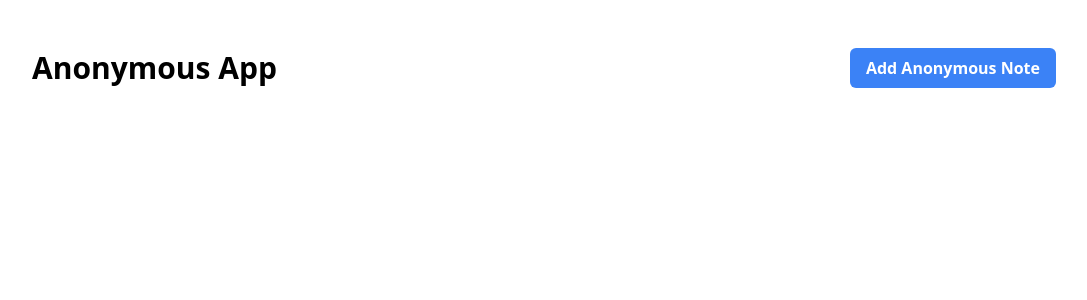
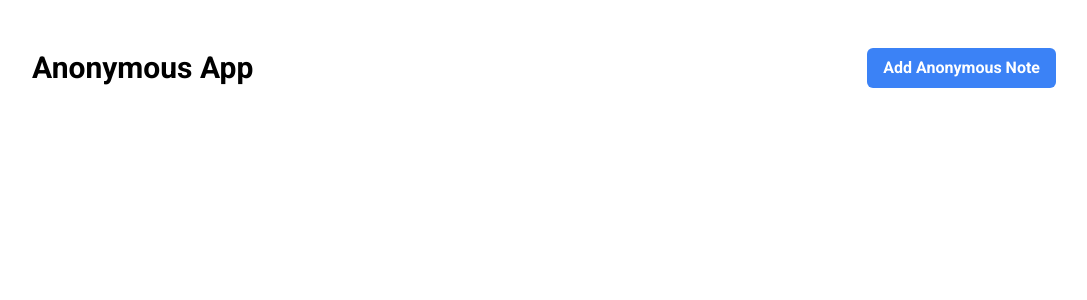
Before and after one commit to Sheriff-Oladimeji/confy, a Django app: page / in a window 1280 px wide. Shown: the top 300 px of the page, without its empty margins (96-1183 px from the left). Run offline with Django 4.2, Linux system fonts and the light colour scheme; data that the repository does not hold is empty; some libraries are stand-ins or nearby versions.

Commit message:
fix: change font

```diff
--- a/anonymous/templates/base.html
+++ b/anonymous/templates/base.html
@@ -4,20 +4,26 @@
     <meta charset="UTF-8" />
     <meta name="viewport" content="width=device-width, initial-scale=1.0" />
     <script src="https://cdn.tailwindcss.com"></script>
+    <link rel="preconnect" href="https://fonts.googleapis.com">
+<link rel="preconnect" href="https://fonts.gstatic.com" crossorigin>
+<link href="https://fonts.googleapis.com/css2?family=Roboto:wght@400;500;700&display=swap" rel="stylesheet">
     <script>
     tailwind.config = {
       theme: {
         extend: {
           colors: {
             clifford: '#da373d',
-          }
+          },
+           fontFamily: {
+      roboto : ['Roboto', "sans-serif"]
+    },
         }
       }
     }
   </script>
     <title>{% block title %}{% endblock %}</title>
   </head>
-  <body>
+  <body class="font-roboto">
    <div class="w-[90%] mx-auto sm:w-[80%] py-12 flex justify-between items-center"> <h1 class="text-3xl font-bold text-grey-600 ">Anonymous  App</h1>
     <span class="bg-blue-500 text-white font-bold rounded-md px-4 text-center py-2 w-max">
       <a href="/form">Add Anonymous Note</a>
--- a/anonymous/templates/home.html
+++ b/anonymous/templates/home.html
@@ -8,11 +8,11 @@
 
 {% block content %}
 
-<main class="grid gap-6">
+<main class="grid gap-6 py-6">
 
     {% for item in notes  %}
         <div class="bg-gray-700 flex flex-col p-4 rounded-md text-gray-200  gap-4">
-            <p>{{ item.note }}</p>
+            <p class="text-lg font-medium">{{ item.note }}</p>
             <span>{{ item.created }}</span>
         </div>
     {% endfor %}
```
